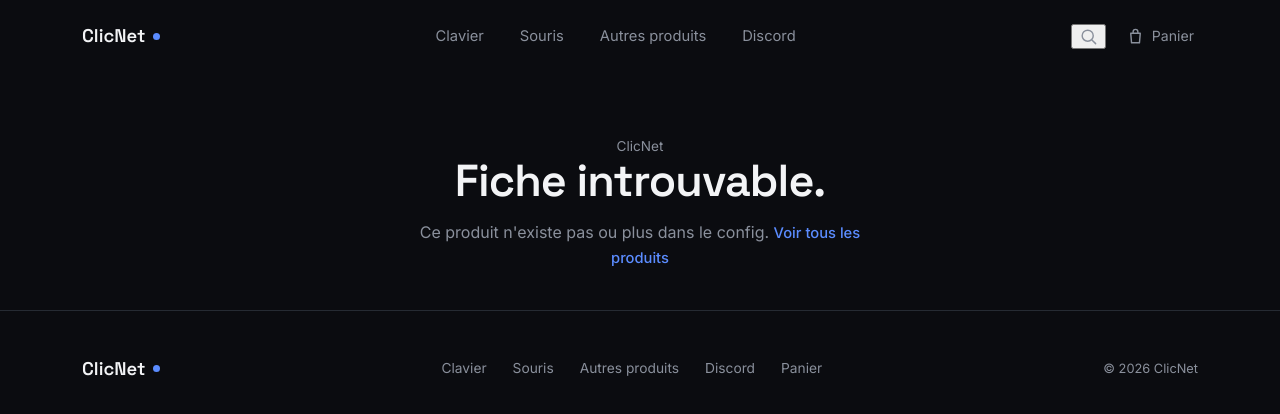
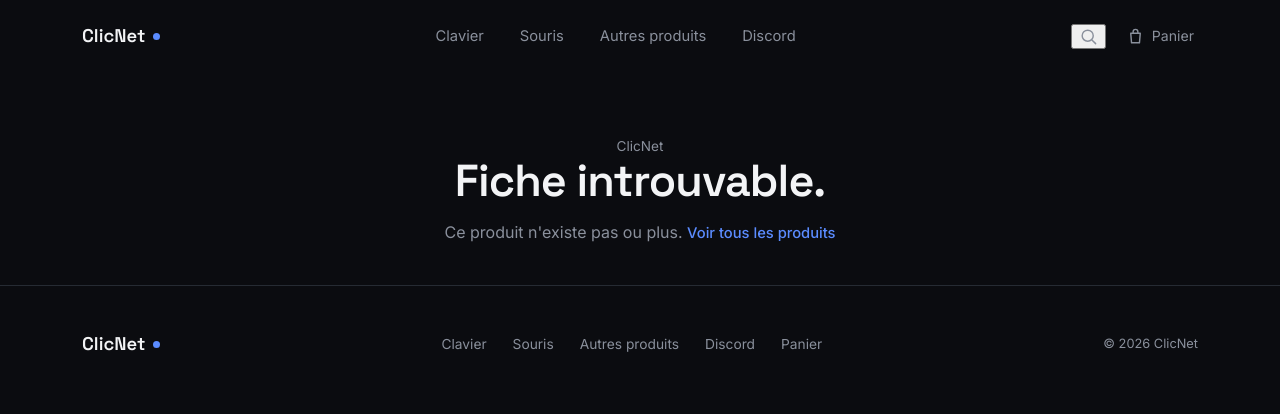
Before and after one commit to valitycode/ClicNet, a plain HTML site: page produit.html in a window 1280 px wide. Drawn offline with Linux system fonts and the light colour scheme.

Commit message:
Update product not found message in produit.html

```diff
--- a/produit.html
+++ b/produit.html
@@ -49,7 +49,7 @@
   <div class="page-top">
     <p class="eyebrow">ClicNet</p>
     <h1>Fiche introuvable.</h1>
-    <p>Ce produit n'existe pas ou plus dans le config. <a href="autres-produits.html" class="btn-text">Voir tous les produits</a></p>
+    <p>Ce produit n'existe pas ou plus. <a href="autres-produits.html" class="btn-text">Voir tous les produits</a></p>
   </div>
 </div>
 
```
